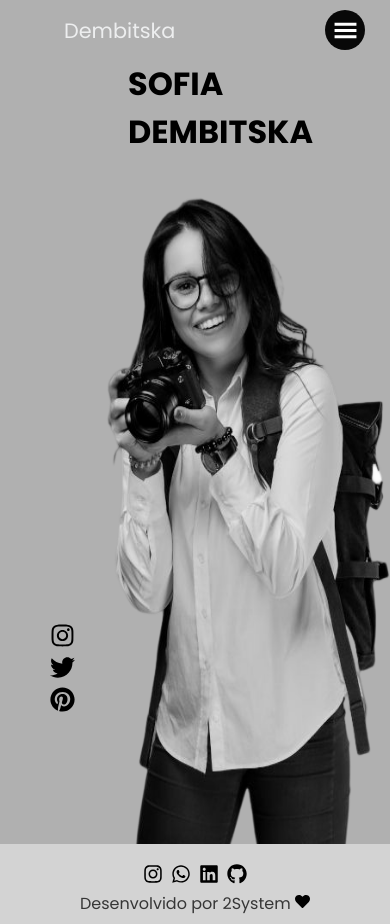
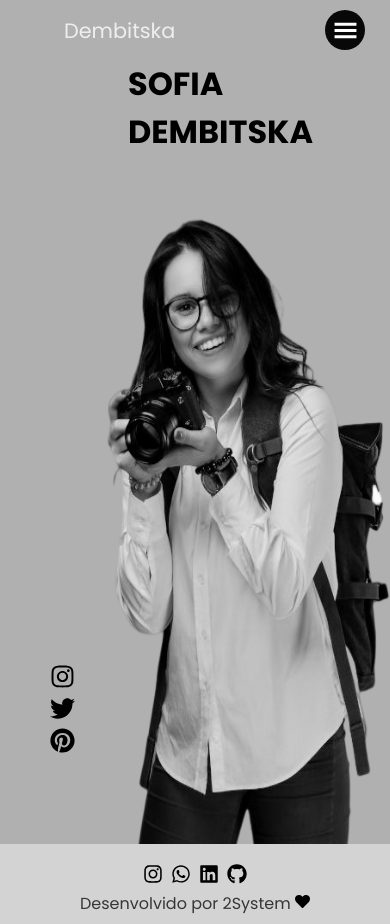
Before and after one commit to ElvisFelix-dev/photographer, a React (Vite) app: page / in a window 390 px wide. Built offline with nearby package versions, Linux system fonts and the light colour scheme.

Commit message:
responsive

```diff
--- a/src/pages/Home/styles.css
+++ b/src/pages/Home/styles.css
@@ -133,4 +133,9 @@ div.faixa-vertical {
     width: 290px;
     height: 675px;
   }
+
+  .container-home {
+    display: flex;
+    height: 100vh;
+  }
 }
```
